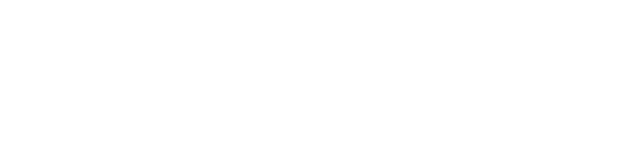
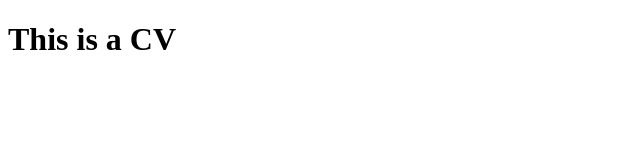
Before and after one commit to Sugeex/rsschool-cv, a plain HTML site: page index.html in a window 1280 px wide. Shown: the whole page, without its empty margins (0-640 px from the left). Drawn offline with Linux system fonts and the light colour scheme.

Commit message:
fix: fix html file

```diff
--- a/index.html
+++ b/index.html
@@ -3,9 +3,11 @@
 <head>
     <meta charset="UTF-8">
     <meta name="viewport" content="width=device-width, initial-scale=1.0">
-    <title>Document</title>
+    <title>CV</title>
 </head>
 <body>
-
+   <div>
+    <h1>This is a CV</h1>
+   </div>
 </body>
 </html>
```
